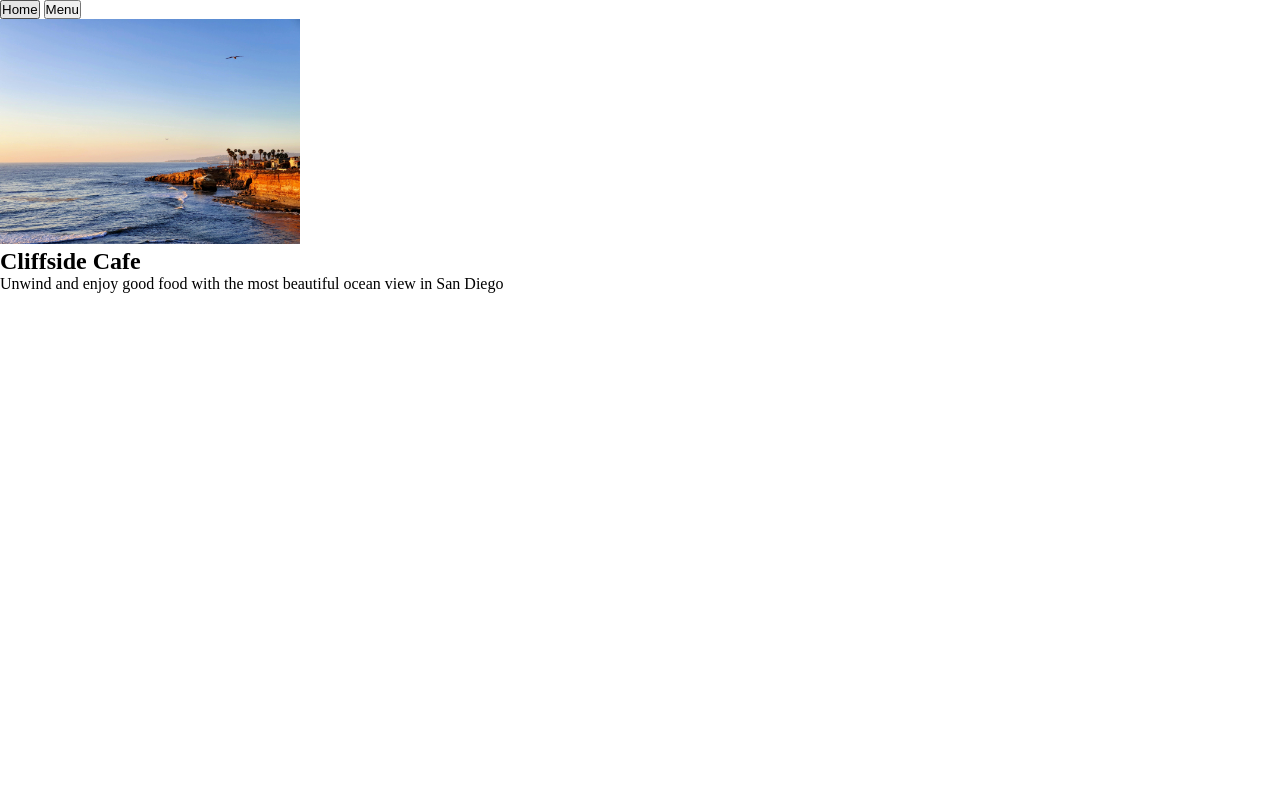
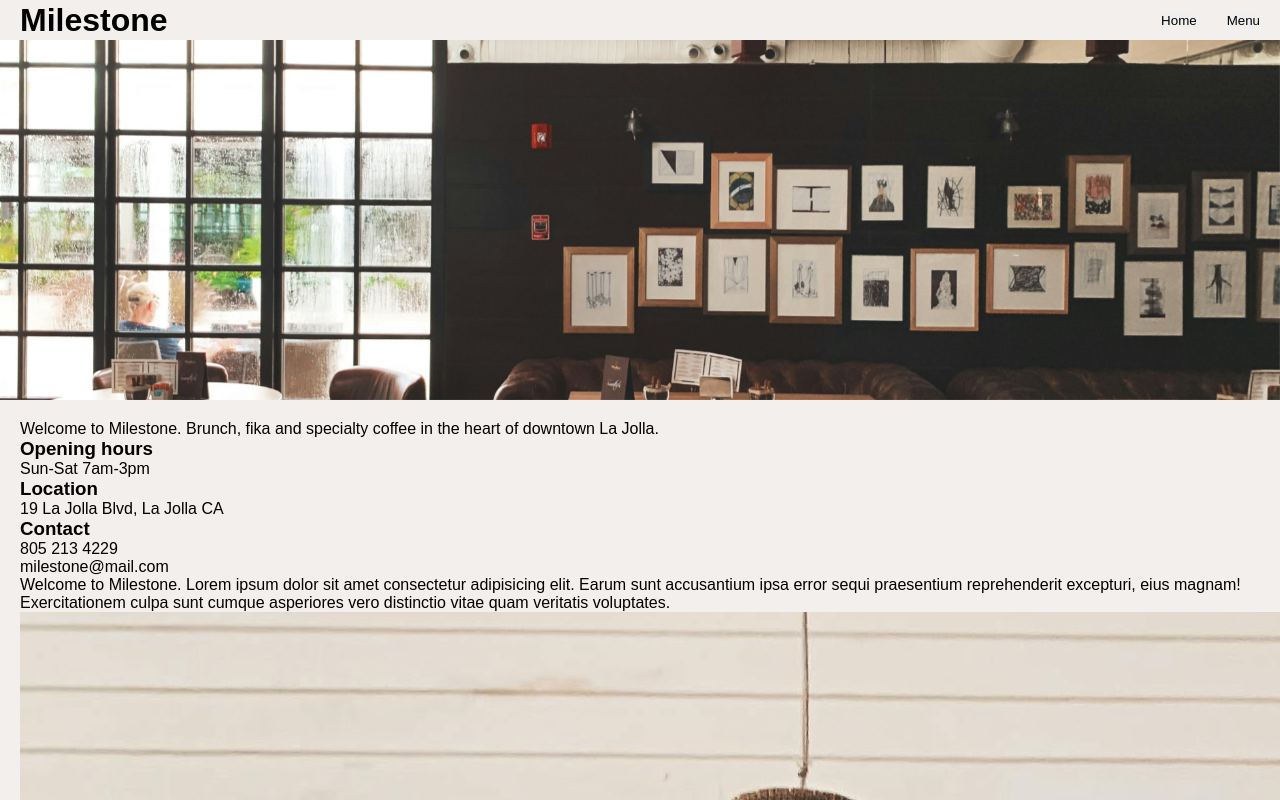
Before and after one commit to jyy009/restaurant-page, a website built with webpack: page src/template.html in a window 1280 px wide. Shown: the top 800 px of the page. Built offline with nearby package versions, Linux system fonts and the light colour scheme.

Commit message:
Style header and nav buttons

```diff
--- a/src/initialLoad.css
+++ b/src/initialLoad.css
@@ -1,3 +1,24 @@
-.home-image {
-  width: 300px;
+.home-section {
+  position: relative;
+  min-height: 100vh;
+  overflow-y: auto;
+  overflow-x: hidden;
+
+  .home-image {
+    position: fixed;
+    top: 0;
+    left: 0;
+    width: 100%;
+    height: 50%;
+    object-fit: cover;
+    z-index: -1;
+  }
+
+  .home-info-wrapper {
+    position: relative;
+    padding: 20px;
+    margin-top: 50vh;
+    background-color: var(--main-bg-color);
+
+  }
 }
--- a/src/main.css
+++ b/src/main.css
@@ -3,3 +3,39 @@
   margin: 0;
   padding: 0;
 }
+
+:root {
+  --main-font: Arial, Helvetica, sans-serif;
+  --main-bg-color: #f3efec;
+}
+
+body {
+  font-family: var(--main-font);
+  background-color: var(--main-bg-color);
+  height: 100vh;
+  overflow-x: hidden;
+}
+
+header {
+  background-color: var(--main-bg-color);
+  position: absolute;
+  width: 100%;
+  height: 5vh;
+  z-index: 10;
+  overflow-x: hidden;
+  display: flex;
+  justify-content: space-between;
+  align-items: center;
+  padding: 20px;
+
+  .nav {
+    display: flex;
+    gap: 30px;
+
+    #home-btn, #menu-btn {
+      border: none;
+      cursor: pointer;
+    }
+  }
+
+}
--- a/src/template.html
+++ b/src/template.html
@@ -3,14 +3,15 @@
   <head>
     <meta charset="UTF-8" />
     <meta name="viewport" content="width=device-width, initial-scale=1.0" />
-    <title>Document</title>
+    <title>Restaurant Page</title>
   </head>
   <body>
+
     <header>
-      <nav>
+      <h1>Milestone</h1>
+      <nav class="nav">
         <button id="home-btn">Home</button>
         <button id="menu-btn">Menu</button>
-        <!-- <button id="contact-btn">Contact</button> -->
       </nav>
     </header>
 
@@ -19,13 +20,41 @@
     <!-- home page template -->
     <template id="home-template">
       <section class="home-section">
-        <div class="home-wrapper">
-          <img src="../public/images/seaside.jpg" alt="ocean cliffs" class="home-image"/>
-          <h1 class="home-heading">Cliffside Cafe</h1>
-          <p class="home-info">
-            Unwind and enjoy good food with the most beautiful ocean view in San
-            Diego
-          </p>
+        <img
+          src="../public/images/cafe.jpg"
+          alt="ocean cliffs"
+          class="home-image"
+        />
+
+        <div class="home-info-wrapper">
+          <div>
+            <p class="home-info">
+              Welcome to Milestone. Brunch, fika and specialty coffee in the heart of downtown La Jolla.
+            </p>
+          </div>
+          <div class="home-hours-wrapper">
+            <div>
+              <h3 class="home-hours">Opening hours</h3>
+              <p>Sun-Sat 7am-3pm</p>
+            </div>
+            <div>
+              <h3 class="home-location">Location</h3>
+              <p>19 La Jolla Blvd, La Jolla CA</p>
+            </div>
+            <div>
+              <h3 class="home-contact">Contact</h3>
+              <p>805 213 4229</p>
+              <p>milestone@mail.com</p>
+            </div>
+            <p class="home-info">
+              Welcome to Milestone. Lorem ipsum dolor sit amet consectetur
+              adipisicing elit. Earum sunt accusantium ipsa error sequi
+              praesentium reprehenderit excepturi, eius magnam! Exercitationem
+              culpa sunt cumque asperiores vero distinctio vitae quam veritatis
+              voluptates.
+            </p>
+            <img src="../public/images/cafe.jpg" alt="cafe" />
+          </div>
         </div>
       </section>
     </template>
```
Also changed, not shown: public/images/cafe.jpg (added), public/images/seaside.jpg (deleted).
